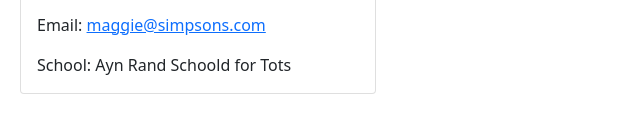
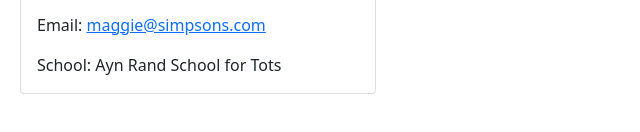
Before and after one commit to tharveyster/team-profile-generator, a website: page dist/index.html in a window 1280 px wide. Shown: the part 500-632 px from the top of the page, 632-1272 px from the left. Drawn offline with nearby package versions, Linux system fonts and the light colour scheme.

```diff
--- a/dist/index.html
+++ b/dist/index.html
@@ -84,7 +84,7 @@
             <div class="card-body">
                 <p class="card-text">ID: 5</p>
                 <p class="card-text">Email: <a href="mailto:maggie@simpsons.com">maggie@simpsons.com</a></a>
-                <p class="card-text">School: Ayn Rand Schoold for Tots</p>
+                <p class="card-text">School: Ayn Rand School for Tots</p>
             </div>
         </div>
     </div>
```
Also changed, not shown: README.md.
